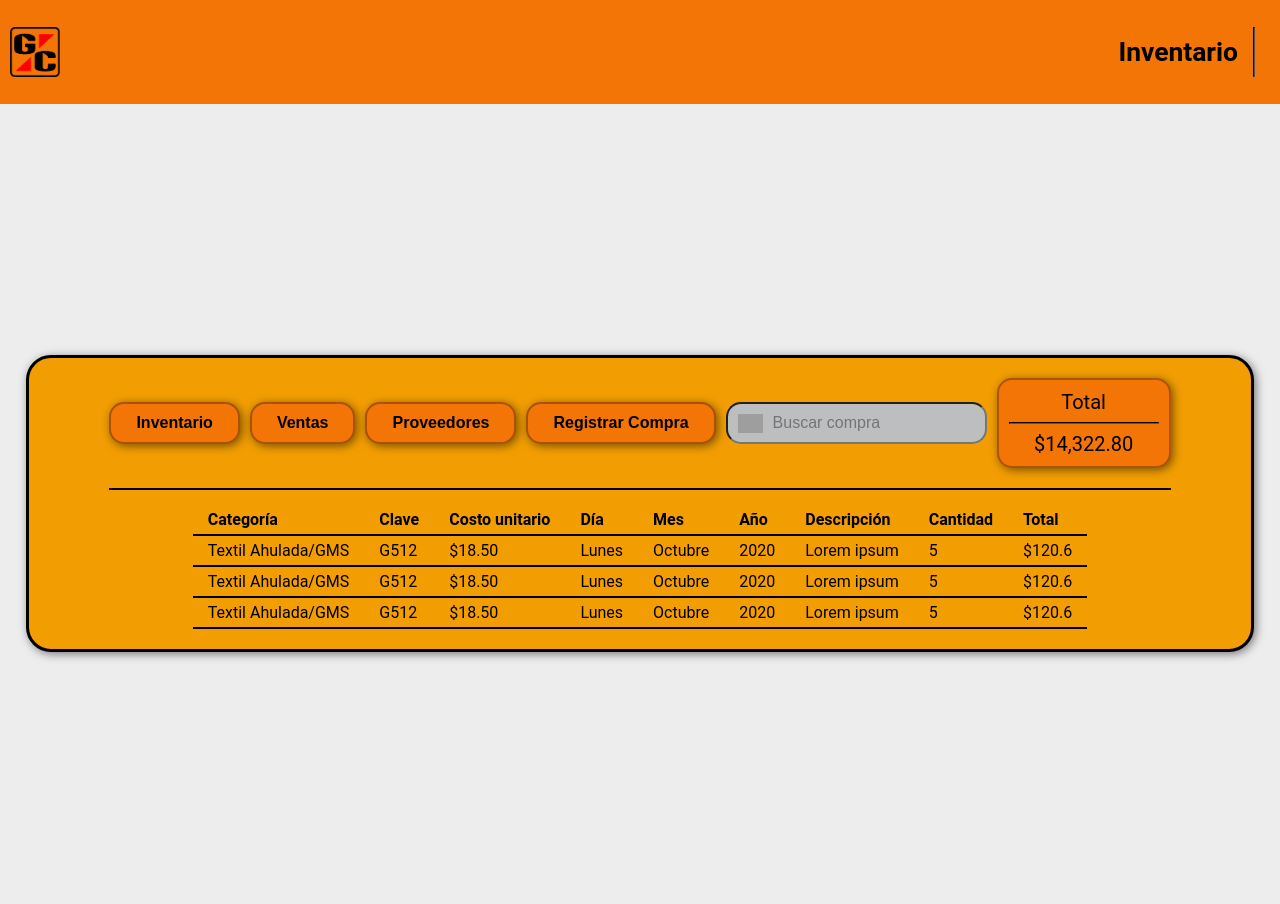
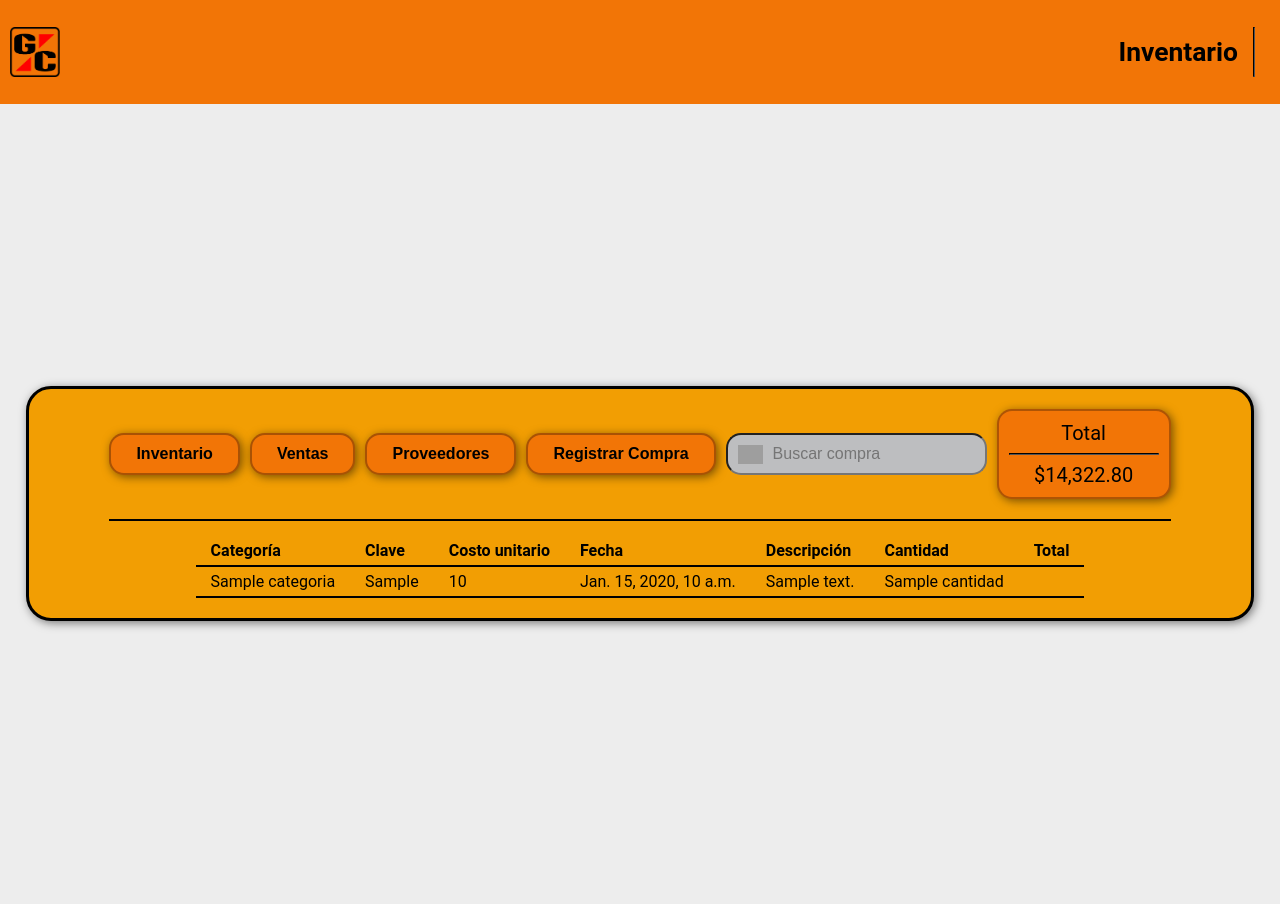
Before and after one commit to bit-armando/inventario, a Django app: template home/templates/Compras.html in a window 1280 px wide. Run offline with Django 5.2, Linux system fonts and the light colour scheme; tables that the repository leaves empty hold one stand-in row (values such as "Sample post"); the template is opened without the code that fills it: values that come from a table or form of the project are taken from there, most other values are stand-ins (such as "Sample title", 1, 10 or a date in 2020); grey boxes are pictures that could not be loaded.

Commit message:
Agregue funcionalidad a el modal de el archivo Compras.html. Modifique la vista de registrar compras y agregue las url

```diff
--- a/home/templates/Compras.html
+++ b/home/templates/Compras.html
@@ -44,16 +44,16 @@
                             <br>
                             <label for="categoria">Categoría: <br></label>
                             <select name="categoria" id="categorias">
-                                <option value="textil">Textil</option>
-                                <option value="varios-seri" selected>Varios Serigrafia</option>
-                                <option value="tampo" selected>Tampografia</option>
+                                {% for categoria in categorias %}
+                                <option value={{ categoria.nombre }}>{{ categoria.nombre }}</option>
+                                {% endfor %}
                             </select>
                             <br>
                             <label for="proveedor">Proveedor: <br></label>
                             <select name="proveedor" id="proveedores">
-                                <option value="esteren">Esteren</option>
-                                <option value="z-gas" selected>Z-Gas</option>
-                                <option value="padprint" selected>PadPrint</option>
+                                {% for proveedor in proveedores %}
+                                <option value={{proveedor.nombre}}>{{ proveedor.nombre }}</option>
+                                {% endfor %}
                             </select>
                         </div>
                         <div class="boton-salida">
@@ -79,46 +79,21 @@
                         <th>Categoría</th>
                         <th>Clave</th>
                         <th>Costo unitario</th>
-                        <th>Día</th>
-                        <th>Mes</th>
-                        <th>Año</th>
+                        <th>Fecha</th>
                         <th>Descripción</th>
                         <th>Cantidad</th>
                         <th>Total</th>
                     </tr>
+                    {% for compra in compras %}
                     <tr>
-                        <td>Textil Ahulada/GMS</td>
-                        <td>G512</td>
-                        <td>$18.50</td>
-                        <td>Lunes</td>
-                        <td>Octubre</td>
-                        <td>2020</td>
-                        <td>Lorem ipsum</td>
-                        <td>5</td>
-                        <td>$120.6</td>
+                        <td>{{ compra.categoria }}</td>
+                        <td>{{ compra.producto.id_producto }}</td>
+                        <td>{{ compra.producto.precio_unitario }}</td>
+                        <td>{{ compra.fecha }}</td>
+                        <td>{{ compra.descripcion }}</td>
+                        <td>{{ compra.cantidad }}</td>
                     </tr>
-                    <tr>
-                        <td>Textil Ahulada/GMS</td>
-                        <td>G512</td>
-                        <td>$18.50</td>
-                        <td>Lunes</td>
-                        <td>Octubre</td>
-                        <td>2020</td>
-                        <td>Lorem ipsum</td>
-                        <td>5</td>
-                        <td>$120.6</td>
-                    </tr>
-                    <tr>
-                        <td>Textil Ahulada/GMS</td>
-                        <td>G512</td>
-                        <td>$18.50</td>
-                        <td>Lunes</td>
-                        <td>Octubre</td>
-                        <td>2020</td>
-                        <td>Lorem ipsum</td>
-                        <td>5</td>
-                        <td>$120.6</td>
-                    </tr>
+                    {% endfor %}
                 </table>
             </div>
         </div>
--- a/home/urls.py
+++ b/home/urls.py
@@ -11,5 +11,5 @@ urlpatterns = [
     path('proveedores/', views.MostrarProveedores.as_view(), name="proveedores"),
     path("registro/proveedor", views.registrar_proveedor,
          name="registrar_proveedor"),
-    path('compras/', views.registrar_compras, name='compras'),
+    path('registro/compras/', views.registrar_compras, name='compras'),
 ]
```
Also changed, not shown: home/views.py (+20 -1 lines).
